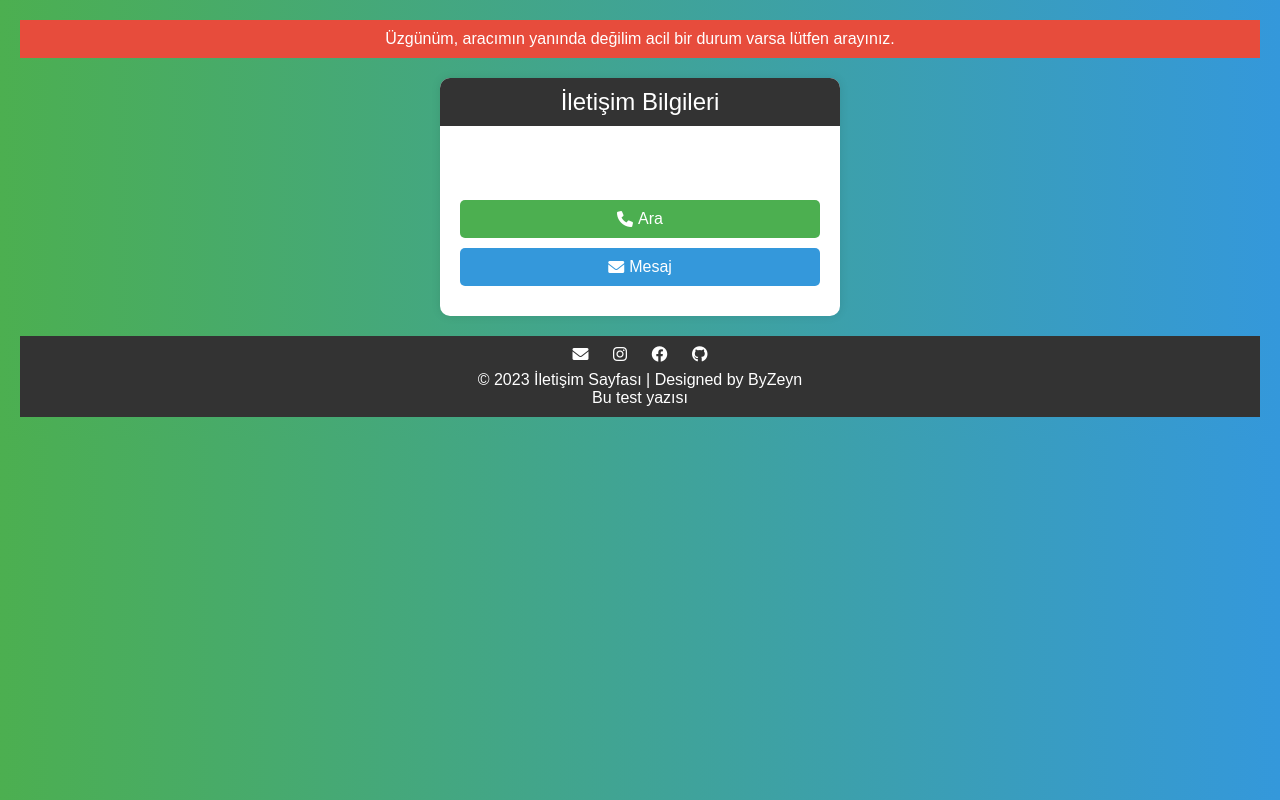
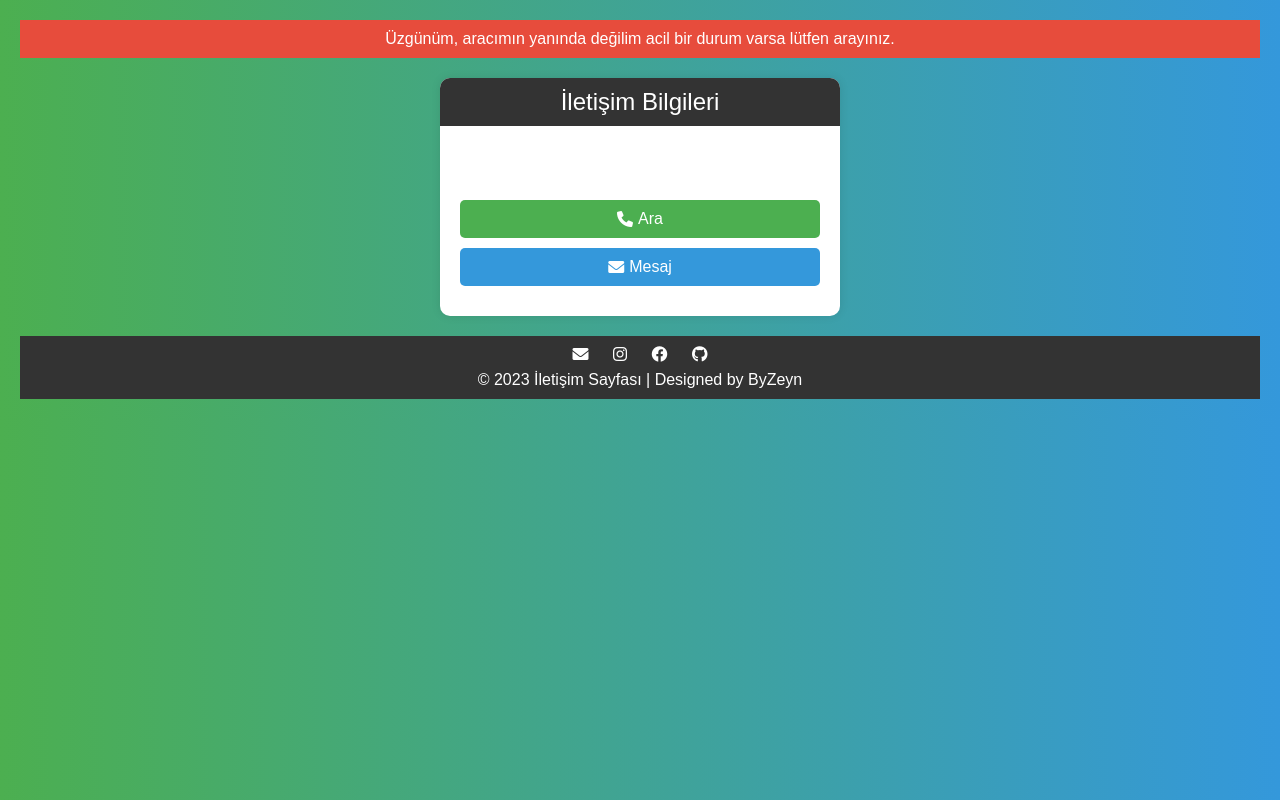
Before and after one commit to zeyncrqrcode/zeyncrqrcode.github.io, a plain HTML site: page index.html in a window 1280 px wide. Drawn offline with Linux system fonts and the light colour scheme; a small style sheet from the web is missing.

Commit message:
Update index.html

```diff
--- a/index.html
+++ b/index.html
@@ -118,7 +118,6 @@
             <!-- Diğer sosyal medya ikonlarını buraya ekleyebilirsiniz -->
         </div>
         <div>&copy; 2023 İletişim Sayfası | Designed by ByZeyn</div>
-        <div>Bu test yazısı</div>
     </footer>
 </body>
 </html>
```
